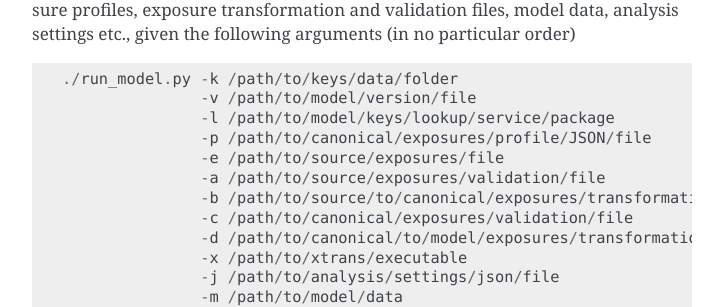
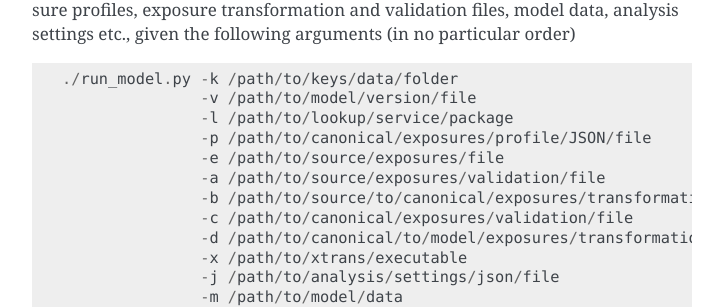
Before and after one commit to jariou/omdk, a Sphinx documentation site: the page built from docs/building-and-running-models.rst, in a window 1280 px wide and 900 px high, scrolled down 4752 px. Shown: the part 151-458 px from the top of the window, without its empty margins (388-1111 px from the left). Built offline with Sphinx 7.4.7, drawn with Linux system fonts in a browser that asks for light colours.

```diff
--- a/docs/_sources/building-and-running-models.rst.txt
+++ b/docs/_sources/building-and-running-models.rst.txt
@@ -259,7 +259,7 @@ following arguments (in no particular order)
 
     ./run_model.py -k /path/to/keys/data/folder
                    -v /path/to/model/version/file
-                   -l /path/to/model/keys/lookup/service/package
+                   -l /path/to/lookup/service/package
                    -p /path/to/canonical/exposures/profile/JSON/file
                    -e /path/to/source/exposures/file
                    -a /path/to/source/exposures/validation/file
--- a/docs/building-and-running-models.html
+++ b/docs/building-and-running-models.html
@@ -264,7 +264,7 @@ validation files, model data, analysis settings etc., given the
 following arguments (in no particular order)</p>
 <div class="highlight-default"><div class="highlight"><pre><span></span><span class="o">./</span><span class="n">run_model</span><span class="o">.</span><span class="n">py</span> <span class="o">-</span><span class="n">k</span> <span class="o">/</span><span class="n">path</span><span class="o">/</span><span class="n">to</span><span class="o">/</span><span class="n">keys</span><span class="o">/</span><span class="n">data</span><span class="o">/</span><span class="n">folder</span>
                <span class="o">-</span><span class="n">v</span> <span class="o">/</span><span class="n">path</span><span class="o">/</span><span class="n">to</span><span class="o">/</span><span class="n">model</span><span class="o">/</span><span class="n">version</span><span class="o">/</span><span class="n">file</span>
-               <span class="o">-</span><span class="n">l</span> <span class="o">/</span><span class="n">path</span><span class="o">/</span><span class="n">to</span><span class="o">/</span><span class="n">model</span><span class="o">/</span><span class="n">keys</span><span class="o">/</span><span class="n">lookup</span><span class="o">/</span><span class="n">service</span><span class="o">/</span><span class="n">package</span>
+               <span class="o">-</span><span class="n">l</span> <span class="o">/</span><span class="n">path</span><span class="o">/</span><span class="n">to</span><span class="o">/</span><span class="n">lookup</span><span class="o">/</span><span class="n">service</span><span class="o">/</span><span class="n">package</span>
                <span class="o">-</span><span class="n">p</span> <span class="o">/</span><span class="n">path</span><span class="o">/</span><span class="n">to</span><span class="o">/</span><span class="n">canonical</span><span class="o">/</span><span class="n">exposures</span><span class="o">/</span><span class="n">profile</span><span class="o">/</span><span class="n">JSON</span><span class="o">/</span><span class="n">file</span>
                <span class="o">-</span><span class="n">e</span> <span class="o">/</span><span class="n">path</span><span class="o">/</span><span class="n">to</span><span class="o">/</span><span class="n">source</span><span class="o">/</span><span class="n">exposures</span><span class="o">/</span><span class="n">file</span>
                <span class="o">-</span><span class="n">a</span> <span class="o">/</span><span class="n">path</span><span class="o">/</span><span class="n">to</span><span class="o">/</span><span class="n">source</span><span class="o">/</span><span class="n">exposures</span><span class="o">/</span><span class="n">validation</span><span class="o">/</span><span class="n">file</span>
--- a/docs/building-and-running-models.rst
+++ b/docs/building-and-running-models.rst
@@ -259,7 +259,7 @@ following arguments (in no particular order)
 
     ./run_model.py -k /path/to/keys/data/folder
                    -v /path/to/model/version/file
-                   -l /path/to/model/keys/lookup/service/package
+                   -l /path/to/lookup/service/package
                    -p /path/to/canonical/exposures/profile/JSON/file
                    -e /path/to/source/exposures/file
                    -a /path/to/source/exposures/validation/file
--- a/docs/modules.html
+++ b/docs/modules.html
@@ -1033,7 +1033,7 @@ validation files, model data, analysis settings etc., given the
 following arguments (in no particular order)</p>
 <div class="highlight-default"><div class="highlight"><pre><span></span><span class="o">./</span><span class="n">run_model</span><span class="o">.</span><span class="n">py</span> <span class="o">-</span><span class="n">k</span> <span class="o">/</span><span class="n">path</span><span class="o">/</span><span class="n">to</span><span class="o">/</span><span class="n">keys</span><span class="o">/</span><span class="n">data</span><span class="o">/</span><span class="n">folder</span>
                <span class="o">-</span><span class="n">v</span> <span class="o">/</span><span class="n">path</span><span class="o">/</span><span class="n">to</span><span class="o">/</span><span class="n">model</span><span class="o">/</span><span class="n">version</span><span class="o">/</span><span class="n">file</span>
-               <span class="o">-</span><span class="n">l</span> <span class="o">/</span><span class="n">path</span><span class="o">/</span><span class="n">to</span><span class="o">/</span><span class="n">model</span><span class="o">/</span><span class="n">keys</span><span class="o">/</span><span class="n">lookup</span><span class="o">/</span><span class="n">service</span><span class="o">/</span><span class="n">package</span>
+               <span class="o">-</span><span class="n">l</span> <span class="o">/</span><span class="n">path</span><span class="o">/</span><span class="n">to</span><span class="o">/</span><span class="n">lookup</span><span class="o">/</span><span class="n">service</span><span class="o">/</span><span class="n">package</span>
                <span class="o">-</span><span class="n">p</span> <span class="o">/</span><span class="n">path</span><span class="o">/</span><span class="n">to</span><span class="o">/</span><span class="n">canonical</span><span class="o">/</span><span class="n">exposures</span><span class="o">/</span><span class="n">profile</span><span class="o">/</span><span class="n">JSON</span><span class="o">/</span><span class="n">file</span>
                <span class="o">-</span><span class="n">e</span> <span class="o">/</span><span class="n">path</span><span class="o">/</span><span class="n">to</span><span class="o">/</span><span class="n">source</span><span class="o">/</span><span class="n">exposures</span><span class="o">/</span><span class="n">file</span>
                <span class="o">-</span><span class="n">a</span> <span class="o">/</span><span class="n">path</span><span class="o">/</span><span class="n">to</span><span class="o">/</span><span class="n">source</span><span class="o">/</span><span class="n">exposures</span><span class="o">/</span><span class="n">validation</span><span class="o">/</span><span class="n">file</span>
--- a/run_model.py
+++ b/run_model.py
@@ -12,7 +12,7 @@ following arguments (in no particular order)
 
     ./run_model.py -k /path/to/keys/data/folder
                    -v /path/to/model/version/file
-                   -l /path/to/model/keys/lookup/service/package
+                   -l /path/to/lookup/service/package
                    -p /path/to/canonical/exposures/profile/JSON/file
                    -e /path/to/source/exposures/file
                    -a /path/to/source/exposures/validation/file
```
Also changed, not shown: README.md (+1 -1 lines).
